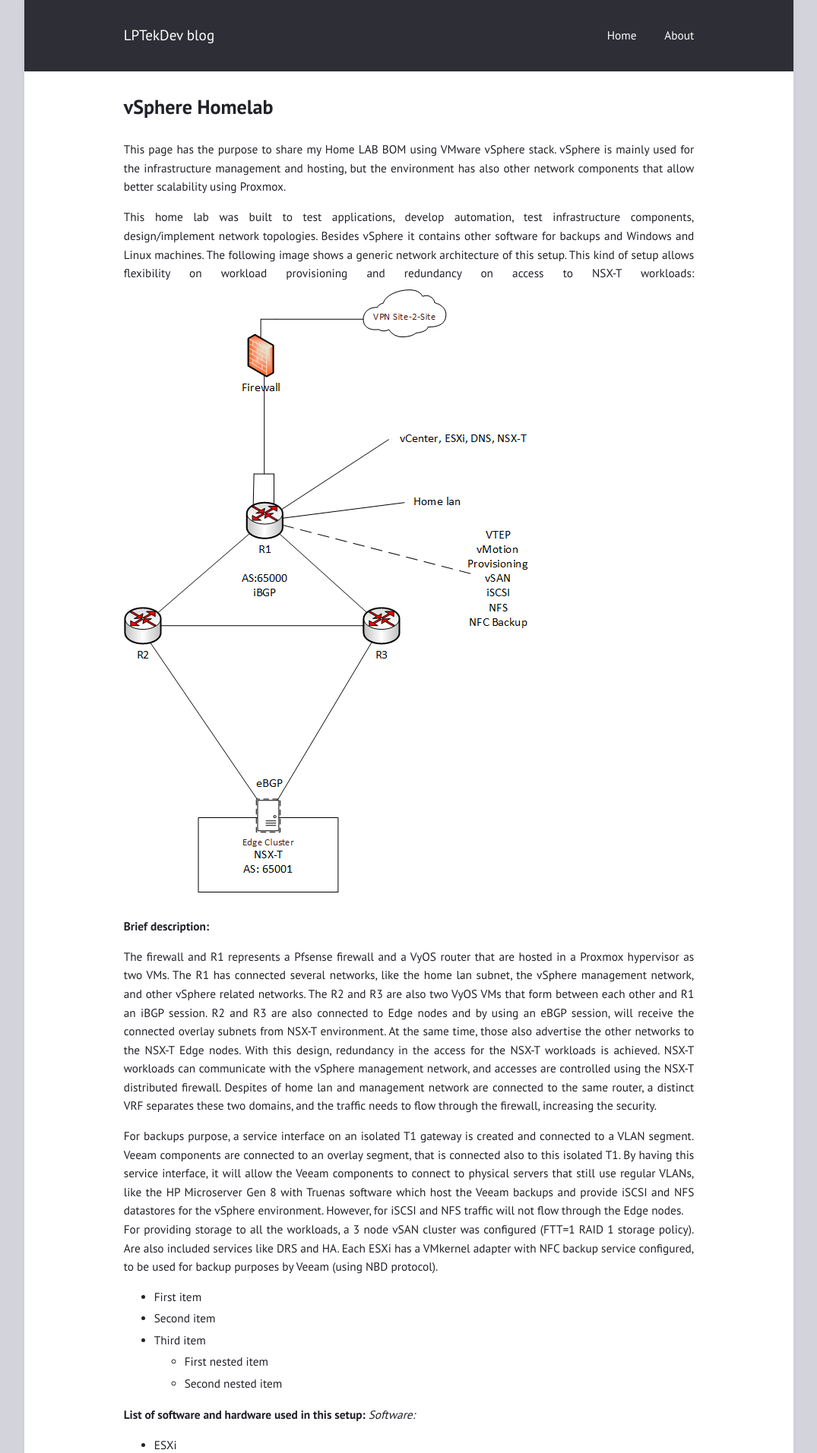
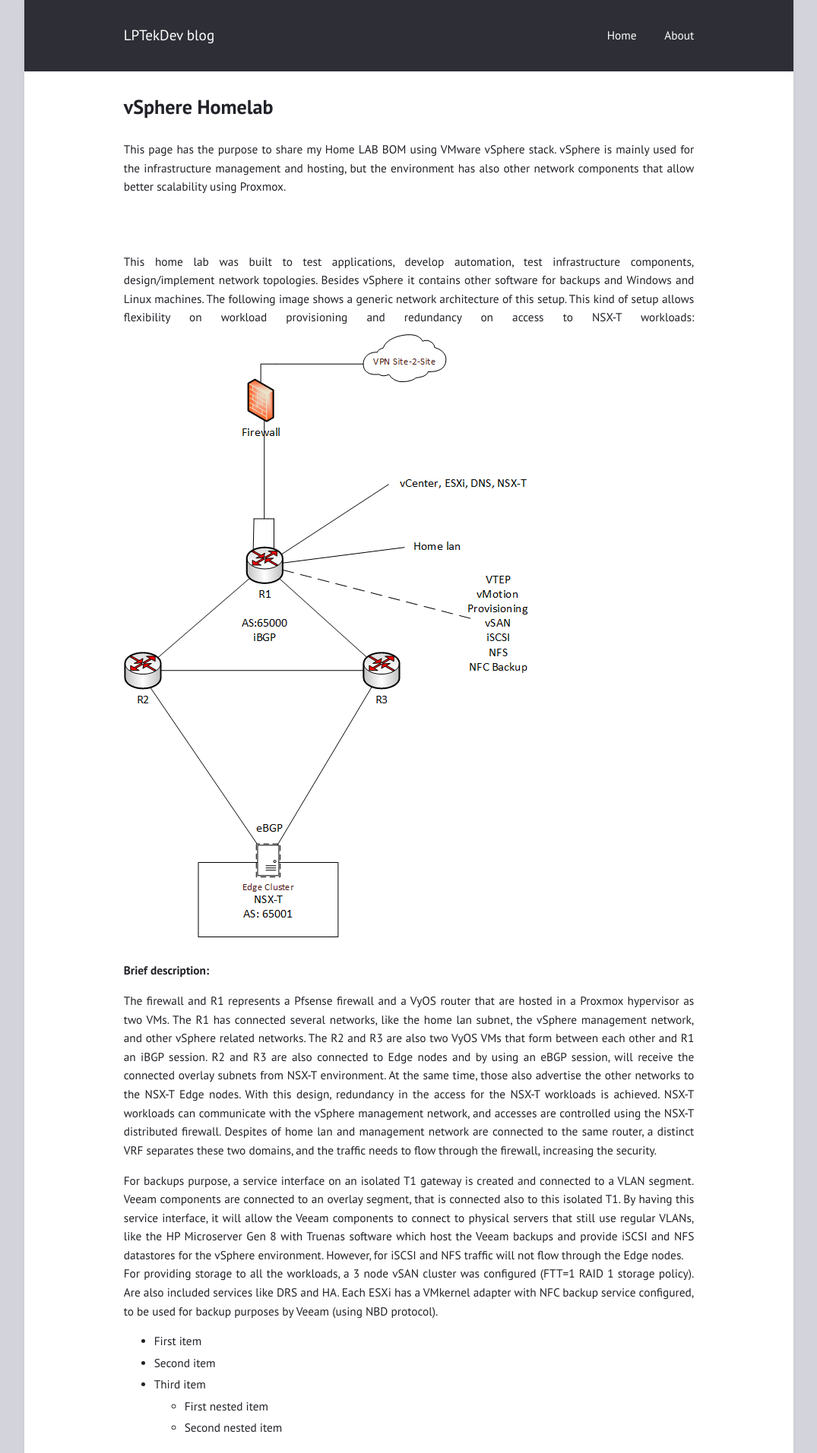
Before and after one commit to lptekdev/homelab, a Jekyll site: the page built from _posts/2024-01-01-vsphere.md, in a window 1280 px wide. Shown: the top 1913 px of the page at 76% size, without its empty margins (102-1177 px from the left). Built offline with Jekyll 4.4.1, drawn with Linux system fonts in a browser that asks for light colours.

Commit message:
adding markdown new line

```diff
--- a/_config.yml
+++ b/_config.yml
@@ -3,7 +3,7 @@ author: "Luís Ribeiro"
 description: "A blog about me exploring stuff..."
 permalink: /:title/
 lang: "en"
-excerpt_separator: "\n\n"
+excerpt_separator: "\n\n\n\n"
 date_format: "%B %d, %Y"
 
 # Layout
--- a/_posts/2024-01-01-vsphere.md
+++ b/_posts/2024-01-01-vsphere.md
@@ -5,8 +5,10 @@ categories: media
 ---
 
 This page has the purpose to share my Home LAB BOM using VMware vSphere stack. vSphere is mainly used for the infrastructure management and hosting, but the environment has also other network components that allow better scalability using Proxmox.
-
-
+\
+\
+\
+\
 This home lab was built to test applications, develop automation, test infrastructure components, design/implement network topologies. Besides vSphere it contains other software for backups and Windows and Linux machines.
 The following image shows a generic network architecture of this setup. This kind of setup allows flexibility on workload provisioning and redundancy on access to NSX-T workloads:
 ![vsphere](../assets/LPHomeSiteInfra_NoNetworks.png)
```
Also changed, not shown: _posts/2024-07-01-proxmox.md (+4 -2 lines).
